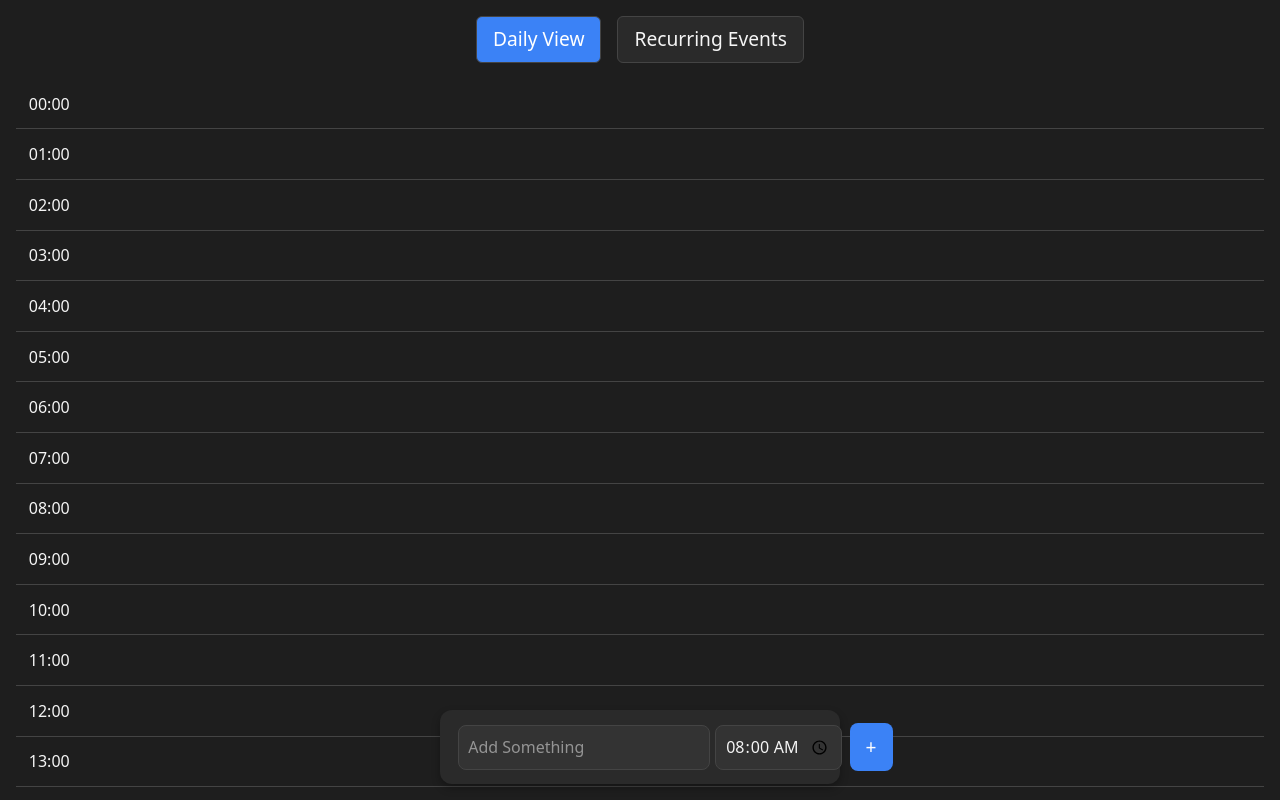
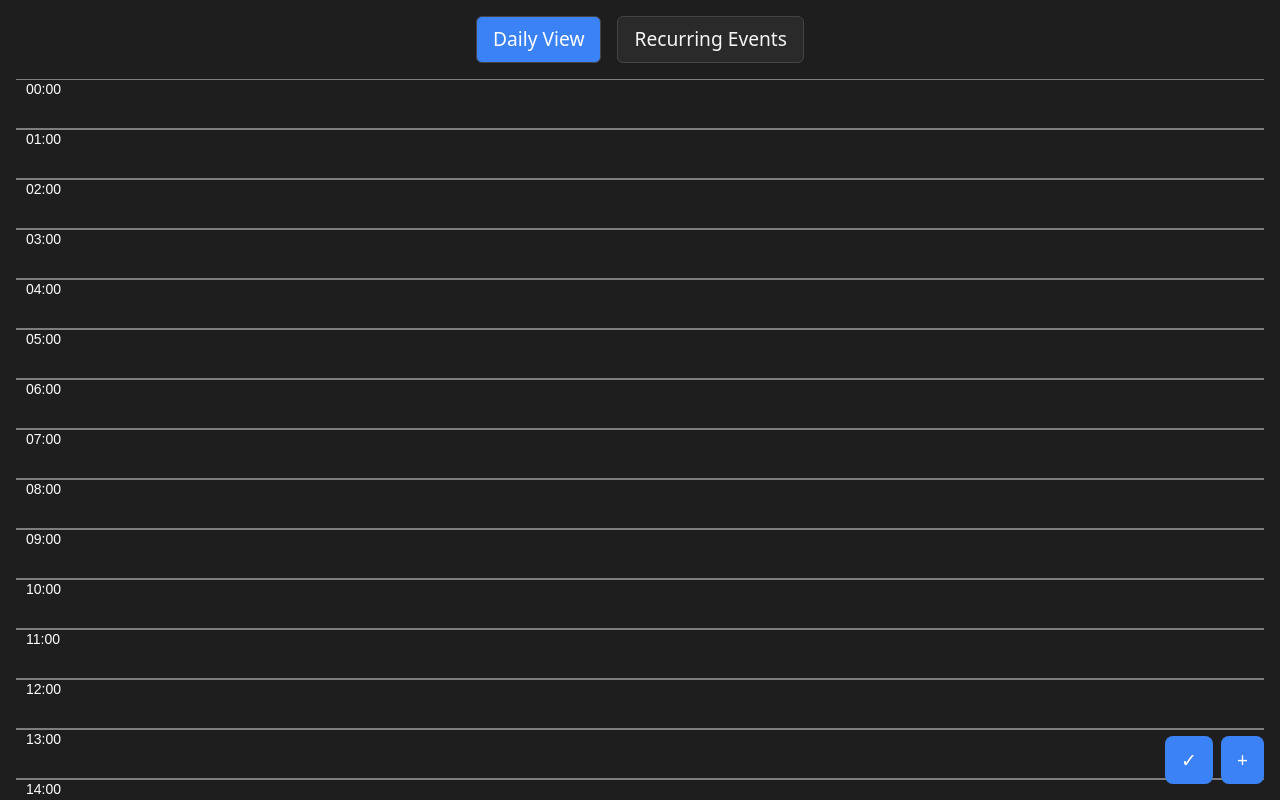
Before and after one commit to PAquaticus/cali, a SvelteKit app: page / in a window 1280 px wide. Built offline with nearby package versions, Linux system fonts and the light colour scheme.

Commit message:
Migrarted from html to canvas and created a create event page

```diff
--- a/src/routes/+layout.svelte
+++ b/src/routes/+layout.svelte
@@ -9,8 +9,19 @@
 </div>
 
 <style>
+	:root {
+		--bg-color: #1e1e1e;
+		--card-bg: #2a2a2a;
+		--text-color: #f5f5f5;
+		--input-bg: #333;
+		--input-border: #444;
+		--accent-blue: #3b82f6;
+		--hover-blue: #2563eb;
+	}
+
 	div {
 		min-width: 100%;
-		background-color: blue;
+        min-height: 100vh;
+		background: var(--bg-color);
 	}
 </style>
--- a/src/routes/+page.svelte
+++ b/src/routes/+page.svelte
@@ -1,5 +1,8 @@
 <script lang="ts">
 	import { format } from 'date-fns';
+
+	import CanvasCalendar from './canvascalendar.svelte';
+	import { goto } from '$app/navigation';
 
 	type thing = {
 		time: Date;
@@ -23,8 +26,6 @@
 	let view = 'calendar'; // Switch between "calendar" and "recurring"
 
 	function addEvent() {
-
-
 		if (newEvent.trim() !== '') {
 			const [hours, minutes] = selectedTime.split(':');
 			const date = new Date();
@@ -71,37 +72,10 @@
 	</div>
 
 	{#if view === 'calendar'}
-		{#each Array(24) as _, i}
-			<div class="time-slot" on:click={() => (selectedTime = formatTime(i))}>
-				<span>{formatTime(i)}</span>
-				{#each filterRecurringEvents(i) as event}
-					<div class="recurring-bar" style="background: {event.color};"></div>
-				{/each}
-				<div class="event-list">
-					{#each events.filter((e) => format(e.time, 'HH:mm') === format(new Date().setHours(i, 0), 'HH:mm')) as event}
-						<div class="event">{event.name}</div>
-					{/each}
-				</div>
-			</div>
-		{/each}
-
+		<CanvasCalendar />
 		<div class="input-bar">
-			<input
-				type="text"
-				placeholder="Add Something"
-				bind:value={newEvent}
-				on:keydown={(e) => e.key === 'Enter' && addEvent()}
-			/>
-			<div>
-				<input
-					id="appointment-time"
-					type="time"
-					name="appointment-time"
-					bind:value={selectedTime}
-				/>
-			</div>
-
-			<button on:click={addEvent}>+</button>
+			<button on:click={() => goto("create-event")}>✓</button>
+			<button on:click={() => goto("create-event")}>+</button>
 		</div>
 	{:else}
 		<h3>Recurring Events</h3>
@@ -127,18 +101,12 @@
 </div>
 
 <style>
-	:root {
-		--bg-color: #1e1e1e;
-		--card-bg: #2a2a2a;
-		--text-color: #f5f5f5;
-		--input-bg: #333;
-		--input-border: #444;
-		--accent-blue: #3b82f6;
-		--hover-blue: #2563eb;
-	}
 
 	.container {
+		position: fixed;
+		top: 0;
 		height: 100vh;
+		min-height: 100vh;
 		min-width: 100%;
 		max-width: 100%;
 		overflow-y: scroll;
@@ -168,78 +136,14 @@
 		color: white;
 	}
 
-	.time-slot {
-		display: flex;
-		align-items: center;
-		justify-content: space-between;
-		padding: 0.8rem;
-		border-bottom: 1px solid var(--input-border);
-		transition: background 0.3s;
-		cursor: pointer;
-		position: relative;
-	}
-
-	.time-slot:hover {
-		background: var(--input-border);
-	}
-
-	.event {
-		background: var(--accent-blue);
-		color: white;
-		padding: 0.4rem 0.7rem;
-		border-radius: 6px;
-		font-size: 0.9rem;
-	}
-
-	.event-list {
-		display: flex;
-		flex-direction: column;
-		gap: 0.3rem;
-	}
-
-	.recurring-bar {
-		position: absolute;
-		left: 0;
-		top: 50%;
-		width: 100%;
-		height: 4px;
-		border-radius: 2px;
-		opacity: 0.7;
-	}
-
 	.input-bar {
 		position: fixed;
 		bottom: 1rem;
-		left: 50%;
-		transform: translateX(-50%);
 		display: flex;
+        padding-right: 2rem;
+        justify-content: flex-end;
 		align-items: center;
-		background: var(--card-bg);
-		padding: 0.8rem;
-		border-radius: 12px;
-		box-shadow: 0 4px 8px rgba(0, 0, 0, 0.3);
-		width: 90%;
-		max-width: 400px;
-	}
-
-	input[type='time'],
-	input[type='text'],
-	select,
-	input[type='color'] {
-		flex: 1;
-		padding: 0.6rem;
-		background: var(--input-bg);
-		margin-left: 0.3rem;
-		border: 1px solid var(--input-border);
-		border-radius: 8px;
-		color: var(--text-color);
-		outline: none;
-		font-size: 1rem;
-	}
-
-	input[type='text']:focus,
-	select:focus {
-		border-color: var(--accent-blue);
+		width: 100%;
 	}
 
 	button {
--- /dev/null
+++ b/src/routes/canvascalendar.svelte
@@ -0,0 +1,159 @@
+<script lang="ts">
+	import { onMount } from 'svelte';
+
+	type CalendarTask = {
+		pushNotification: boolean;
+		name: string;
+		startTime: Date;
+	};
+
+	type CalendarEvent = {
+		reoccuring: boolean;
+		pushNotification: boolean;
+		name: string;
+		startTime: Date;
+		endTime: Date;
+	};
+
+	let canvas: HTMLCanvasElement | null;
+	let ctx: CanvasRenderingContext2D | null;
+	let scrollContainer: HTMLElement | null;
+
+	const start = new Date();
+	start.setHours(16, 0);
+
+	const end = new Date();
+	end.setHours(17, 0);
+
+	const events: CalendarEvent[] = [
+		{ reoccuring: false, pushNotification: false, name: 'foo', startTime: start, endTime: end }
+	];
+
+	onMount(() => {
+		canvas = document.getElementById('calendarCanvas') as HTMLCanvasElement;
+		if (!canvas) {
+			throw Error('No Canvas');
+		}
+
+		ctx = canvas.getContext('2d');
+		if (!ctx) {
+			throw Error('Canvas has no xontext');
+		}
+		drawCalendar();
+		canvas.addEventListener('click', handleCanvasClick);
+
+		if (!scrollContainer) {
+			throw Error('Scrollcontainer is not ready yet');
+		}
+		scrollContainer.scrollTop = 300;
+		// Set the scroll position
+	});
+
+	$effect(() => {
+		resizeCanvas();
+	});
+
+	function resizeCanvas() {
+		if (canvas) {
+			canvas.width = canvas.offsetWidth;
+			canvas.height = canvas.offsetHeight;
+			drawCalendar();
+		}
+	}
+
+	function drawCalendar() {
+		if (!canvas || !ctx) {
+			throw 'initialization error = canvas or ctx not present during draw';
+		}
+		const currentCanvas = canvas;
+		const currentCtx = ctx;
+
+		const startHour = 0;
+		const endHour = 24;
+		const cellHeight = currentCanvas.height / endHour;
+		const cellWidth = currentCanvas.width;
+		const numHours = endHour - startHour;
+
+		// Clear the currentCanvas
+		currentCtx.clearRect(0, 0, currentCanvas.width, currentCanvas.height);
+
+		// Draw the grid and hour labels
+		for (let hour = startHour; hour < endHour; hour++) {
+			const y = hour * cellHeight;
+			currentCtx.strokeStyle = '#ddd';
+			currentCtx.lineWidth = 1;
+			currentCtx.beginPath();
+			currentCtx.moveTo(0, y);
+			currentCtx.lineTo(cellWidth, y);
+			currentCtx.stroke();
+
+			// Draw hour labels
+			currentCtx.fillStyle = '#fff';
+			currentCtx.font = '14px Arial';
+			currentCtx.textAlign = 'left';
+			currentCtx.fillText(`${hour.toString().padStart(2, '0')}:00`, 10, y + 15);
+		}
+
+		// Draw events
+		events.forEach((event) => {
+			const startMinutes = event.startTime.getHours() * 60 + event.startTime.getMinutes();
+			const startY = (startMinutes / 60) * cellHeight;
+			const duration = (event.endTime - event.startTime) / (60 * 1000);
+			const height = (duration / 60) * cellHeight;
+
+			currentCtx.fillStyle = '#ff6347'; // Tomato color for events
+			currentCtx.fillRect(60, startY + 5, cellWidth - 70, height - 10);
+
+			currentCtx.fillStyle = '#000';
+			currentCtx.textAlign = 'left';
+			currentCtx.fillText(event.name, 70, startY + height / 2 + 5);
+
+			// Store event details for click detection
+			event.x = 60;
+			event.y = startY + 5;
+			event.width = cellWidth - 70;
+			event.height = height - 10;
+		});
+	}
+
+	function handleCanvasClick(event) {
+		if (!canvas) {
+			throw Error('No Canvas');
+		}
+		const rect = canvas.getBoundingClientRect();
+		const x = event.clientX - rect.left;
+		const y = event.clientY - rect.top;
+
+		events.forEach((event) => {
+			if (
+				x >= event.x &&
+				x <= event.x + event.width &&
+				y >= event.y &&
+				y <= event.y + event.height
+			) {
+				alert(`Clicked on event: ${event.name}`);
+			}
+		});
+	}
+</script>
+
+<div bind:this={scrollContainer} class="scrollable-container">
+	<canvas id="calendarCanvas"></canvas>
+</div>
+
+<style>
+	canvas {
+		width: 100%;
+		height: 1200px;
+	}
+
+	.scrollable-container {
+		width: 100%;
+		height: 100%;
+		background-color: #1e1e1e; /* Set background color to black */
+	}
+
+	canvas {
+		background-color: #1e1e1e; /* Set canvas background color to black */
+	}
+</style>
--- /dev/null
+++ b/src/routes/create-event/+page.svelte
@@ -0,0 +1,56 @@
+<script lang="ts">
+	import { goto } from "$app/navigation";
+
+	let eventName: string = '';
+	let selectedTime: string = '';
+</script>
+
+<input class="w-full" type="text" placeholder="Add Something" bind:value={eventName} />
+<input
+	class="w-fit"
+	id="appointment-time"
+	type="time"
+	name="appointment-time"
+	bind:value={selectedTime}
+/>
+
+<button class="submit" on:click={() => goto('/')}>✓</button>
+
+<style>
+	input[type='time'],
+	input[type='text'],
+	select,
+	input[type='color'] {
+		padding: 0.6rem;
+		background: var(--input-bg);
+		margin-left: 0.3rem;
+		border: 1px solid var(--input-border);
+		border-radius: 8px;
+		color: var(--text-color);
+		outline: none;
+		font-size: 1rem;
+	}
+
+	button {
+		margin-left: 0.5rem;
+		padding: 0.6rem 1rem;
+		background: var(--accent-blue);
+		color: white;
+		border: none;
+		border-radius: 8px;
+		font-size: 1.2rem;
+		cursor: pointer;
+		transition: background 0.3s;
+	}
+
+	.submit {
+		position: fixed;
+		bottom: 2rem;
+		right: 2rem;
+	}
+
+	input[type='text']:focus,
+	select:focus {
+		border-color: var(--accent-blue);
+	}
+</style>
```
